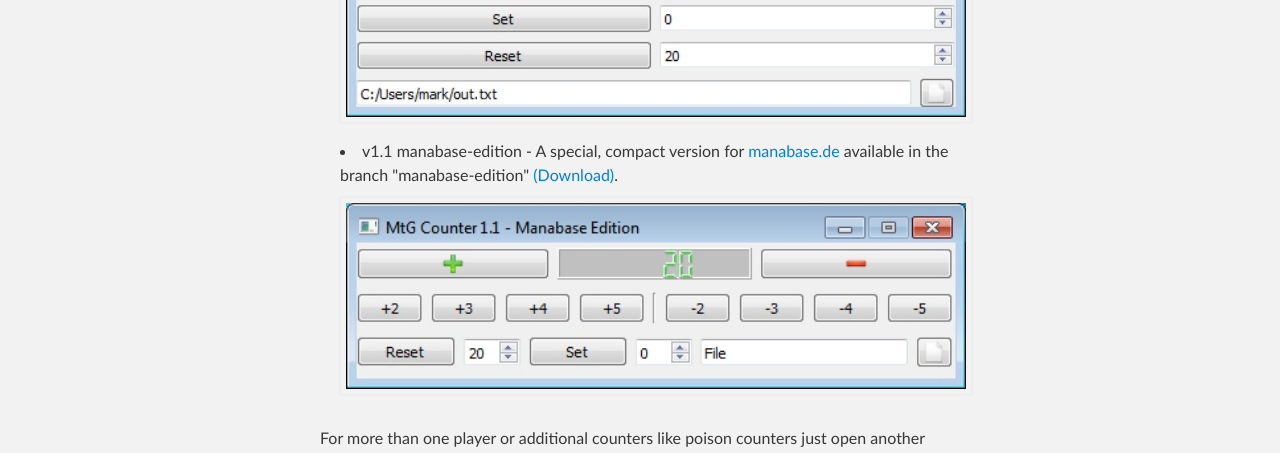
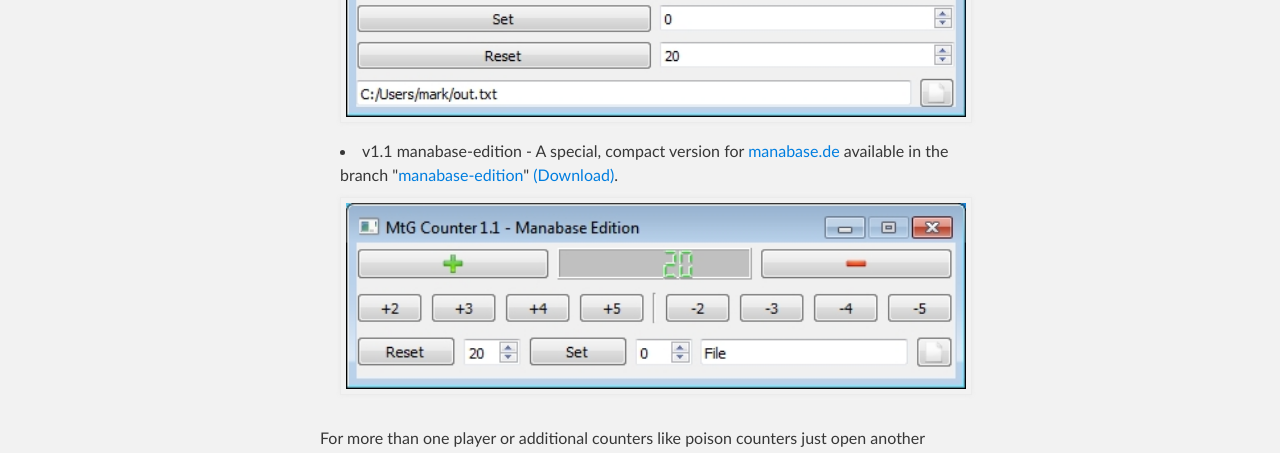
Before and after one commit to VanNostrand/Counter, a plain HTML site: page index.html in a window 1280 px wide. Shown: the part 1260-1713 px from the top of the page. Drawn offline with Linux system fonts and the light colour scheme.

Commit message:
Fixed quotation marks.

```diff
--- a/index.html
+++ b/index.html
@@ -43,7 +43,7 @@
 <ul>
 <li>v1.0 - The standard version <a href="downloads/mtg_counter_win32_v1.0.exe">(Download)</a>. <img alt="v1.0 screenshot" src="images/Screenshot-v1.0.jpg"></li>
 <li>v1.1 - The standard version with coloured LCD <a href="downloads/mtg_counter_win32_v1.1.exe">(Download)</a>. <img alt="v1.1 screenshot" src="images/Screenshot-v1.1.jpg"></li>
-<li>v1.1 manabase-edition - A special, compact version for <a href="http://manabase.de">manabase.de</a> available in the branch "manabase-edition" <a href="downloads/mtg_counter_win32_v1.1_Manabase-Edition.exe">(Download)</a>. <img alt="v1.1 manabase edition screenshot" src="images/Screenshot-Manabase-Edition.jpg"></li>
+<li>v1.1 manabase-edition - A special, compact version for <a href="http://manabase.de">manabase.de</a> available in the branch &quot;<a href="https://github.com/VanNostrand/Counter/tree/manabase-edition">manabase-edition</a>&quot; <a href="downloads/mtg_counter_win32_v1.1_Manabase-Edition.exe">(Download)</a>. <img alt="v1.1 manabase edition screenshot" src="images/Screenshot-Manabase-Edition.jpg"></li>
 </ul>
 <p>For more than one player or additional counters like poison counters just open another instance of the program ;-)</p>
 <p>For further details see the <a href="https://github.com/VanNostrand/Counter/blob/master/README.md">README.md</a> file.</p>
```
